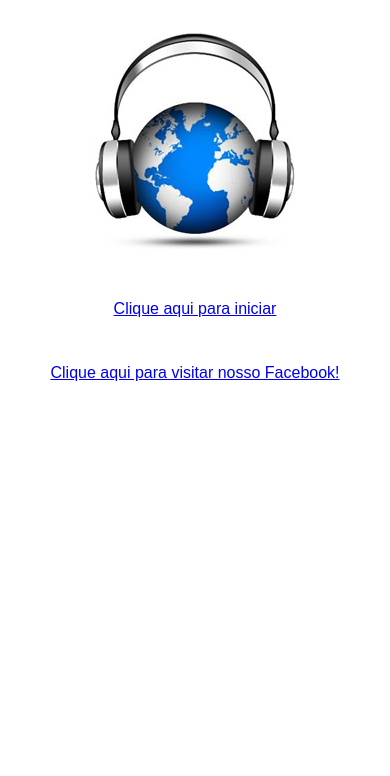
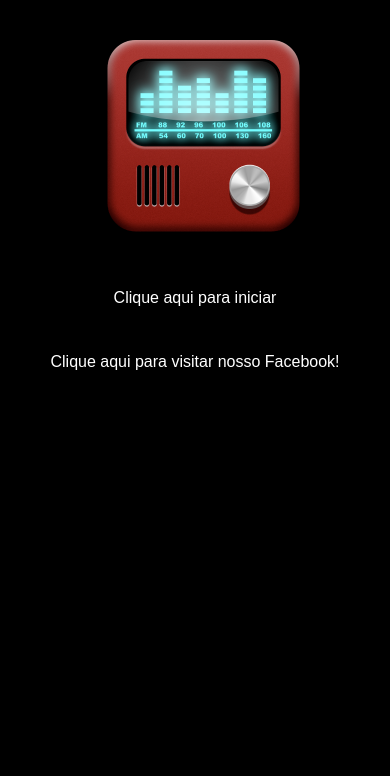
Before and after one commit to dbins/mobile7, a plain HTML site: page index.html in a window 390 px wide. Shown: the part 68-844 px from the top of the page. Drawn offline with Linux system fonts and the light colour scheme; some packages are replaced by stand-ins of ours.

Commit message:
2015-12-29

```diff
--- a/index.html
+++ b/index.html
@@ -4,10 +4,12 @@
         <meta name="format-detection" content="telephone=no" />
         <meta name="viewport" content="user-scalable=no, initial-scale=1, maximum-scale=1, minimum-scale=1, width=device-width, target-densitydpi=medium-dpi" />
 		<link rel="stylesheet" href="css/jquery.mobile-1.4.2.min.css">
-        <title>Sistema Teste</title>
+        <title>Radio Online</title>
+		<style type="text/css">
+			body {background-color:#000000}
+			a {color: #FFFFFF; text-decoration: none;}
 
-
-
+		</style>
 <script>
 function OpenLink(){
     window.open("http://www.facebook.com/", "_system");
@@ -21,7 +23,7 @@ function OpenLink(){
 			<td><h3 align="center">Radio Online</h3></td>
 		</tr>
 		<tr>
-			<td align="center"><img src="img/radio.jpg"></td>
+			<td align="center"><img src="img/radio.png" width="250"></td>
 		</tr>
 		<tr>
 			<td align="center" height="60" valign="center">
```
Also changed, not shown: img/radio.png (added).
